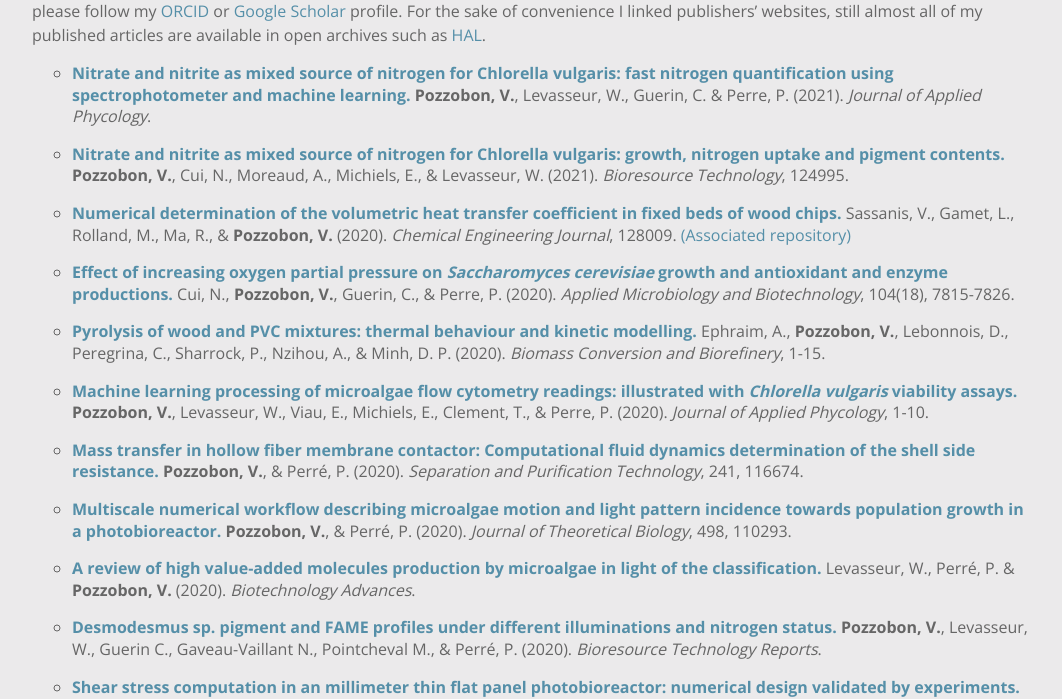
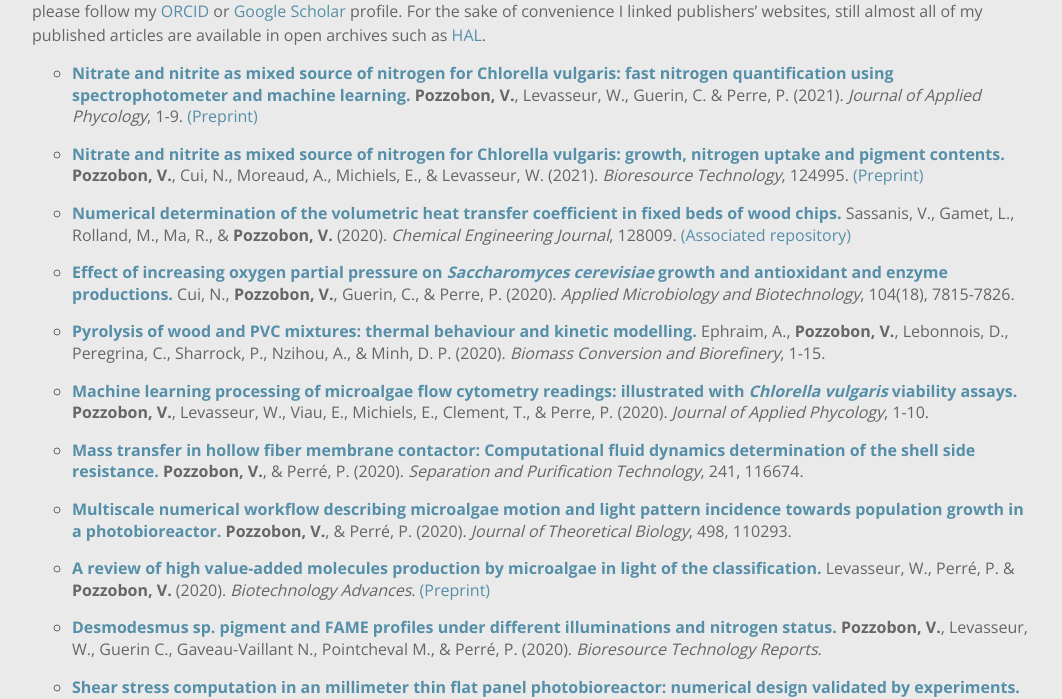
Before and after one commit to victorpozzobon/victorpozzobon.github.io, a Jekyll site: the page built from _pages/academic.md, in a window 1280 px wide. Shown: the part 1343-2042 px from the top of the page, without its empty margins (96-1158 px from the left). Built offline with Jekyll 4.4.1, drawn with Linux system fonts in a browser that asks for light colours.

Commit message:
preprints !

```diff
--- a/_pages/academic.md
+++ b/_pages/academic.md
@@ -48,9 +48,9 @@ hours of teachings including lectures in amphitheaters.
 The list of the peer reviewed publications I authored or co-authored, as well as conferences
 I presented my work to. For more info, please follow my [ORCID](https://orcid.org/0000-0003-1530-0834) or [Google Scholar](https://scholar.google.fr/citations?user=XOAdaN4AAAAJ) profile. For the sake of convenience I linked publishers' websites, still almost all of my published articles are available in open archives such as [HAL](https://hal.archives-ouvertes.fr/).
 
-* [**Nitrate and nitrite as mixed source of nitrogen for Chlorella vulgaris: fast nitrogen quantification using spectrophotometer and machine learning.**](https://www.springer.com/journal/10811) **Pozzobon, V.**, Levasseur, W., Guerin, C. & Perre, P. (2021). _Journal of Applied Phycology_.
+* [**Nitrate and nitrite as mixed source of nitrogen for Chlorella vulgaris: fast nitrogen quantification using spectrophotometer and machine learning.**](https://www.springer.com/journal/10811) **Pozzobon, V.**, Levasseur, W., Guerin, C. & Perre, P. (2021). _Journal of Applied Phycology_, 1-9. [(Preprint)](/assets/preprints/Pozzobon_2021_b.pdf)
 
-* [**Nitrate and nitrite as mixed source of nitrogen for Chlorella vulgaris: growth, nitrogen uptake and pigment contents.**](https://www.sciencedirect.com/science/article/abs/pii/S0960852421003345) **Pozzobon, V.**, Cui, N., Moreaud, A., Michiels, E., & Levasseur, W. (2021). _Bioresource Technology_, 124995.
+* [**Nitrate and nitrite as mixed source of nitrogen for Chlorella vulgaris: growth, nitrogen uptake and pigment contents.**](https://www.sciencedirect.com/science/article/abs/pii/S0960852421003345) **Pozzobon, V.**, Cui, N., Moreaud, A., Michiels, E., & Levasseur, W. (2021). _Bioresource Technology_, 124995. [(Preprint)](/assets/preprints/Pozzobon_2021_a.pdf)
 
 * [**Numerical determination of the volumetric heat transfer coefficient in fixed beds of wood chips.**](https://www.sciencedirect.com/science/article/pii/S1385894720341140) Sassanis, V., Gamet, L., Rolland, M., Ma, R., & **Pozzobon, V.** (2020). _Chemical Engineering Journal_, 128009. [(Associated repository)](https://github.com/victorpozzobon/simpleThermFoam)
 
@@ -64,7 +64,7 @@ I presented my work to. For more info, please follow my [ORCID](https://orcid.or
 
 * [**Multiscale numerical workflow describing microalgae motion and light pattern incidence towards population growth in a photobioreactor.**](https://www.sciencedirect.com/science/article/pii/S002251932030148X) **Pozzobon, V.**, & Perré, P. (2020).  _Journal of Theoretical Biology_, 498, 110293.
 
-* [**A review of high value-added molecules production by microalgae in light of the classification.**](https://www.sciencedirect.com/science/article/pii/S0734975020300422) Levasseur, W., Perré, P. & **Pozzobon, V.** (2020). _Biotechnology Advances_.
+* [**A review of high value-added molecules production by microalgae in light of the classification.**](https://www.sciencedirect.com/science/article/pii/S0734975020300422) Levasseur, W., Perré, P. & **Pozzobon, V.** (2020). _Biotechnology Advances_. [(Preprint)](/assets/preprints/Levasseur_2020_a.pdf)
 
 * [**Desmodesmus sp. pigment and FAME profiles under different illuminations and nitrogen status.**](https://www.sciencedirect.com/science/article/pii/S2589014X2030030X) **Pozzobon, V.**, Levasseur, W., Guerin C., Gaveau-Vaillant N., Pointcheval M., & Perré, P. (2020). _Bioresource Technology Reports_.
 
```
Also changed, not shown: 3 other files.
